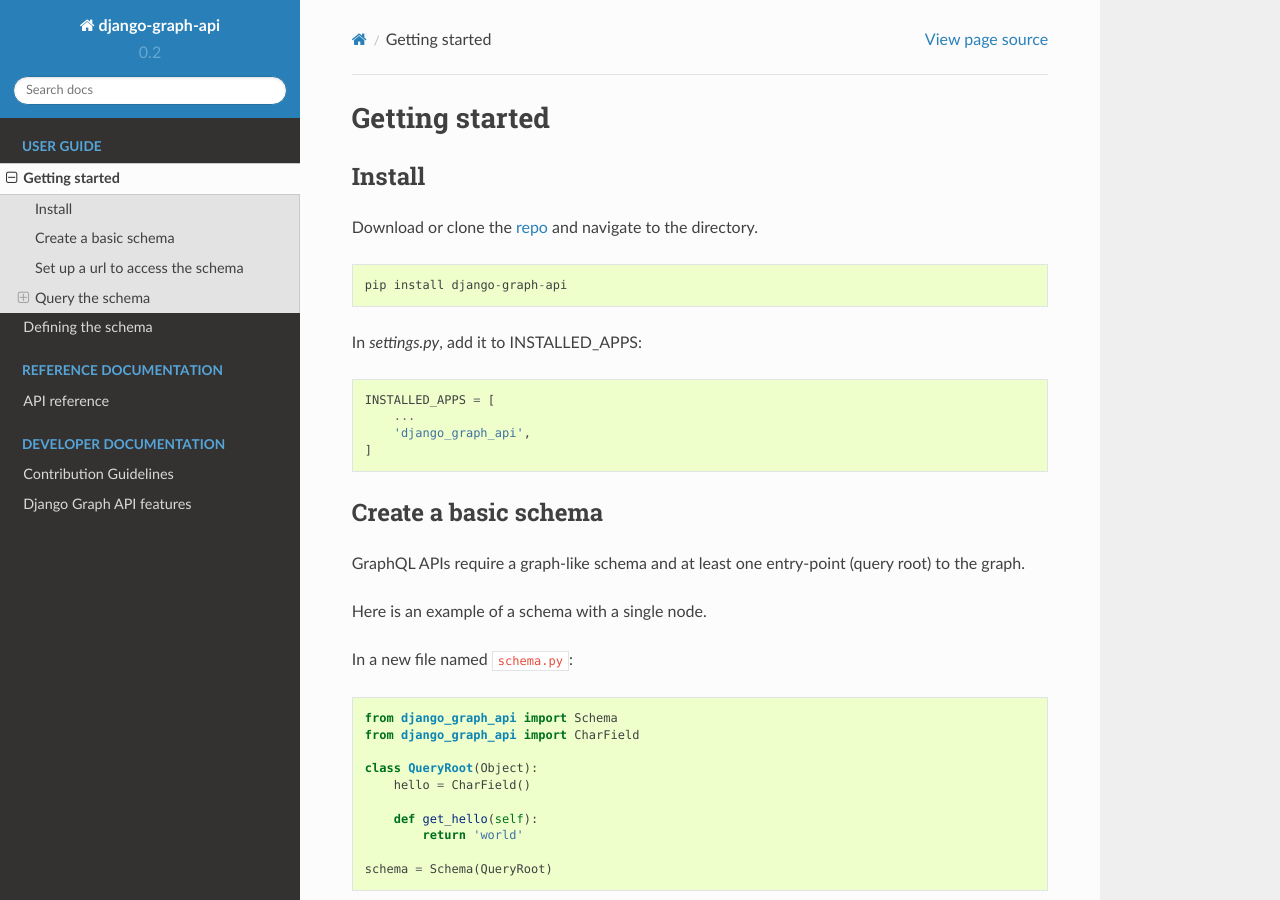
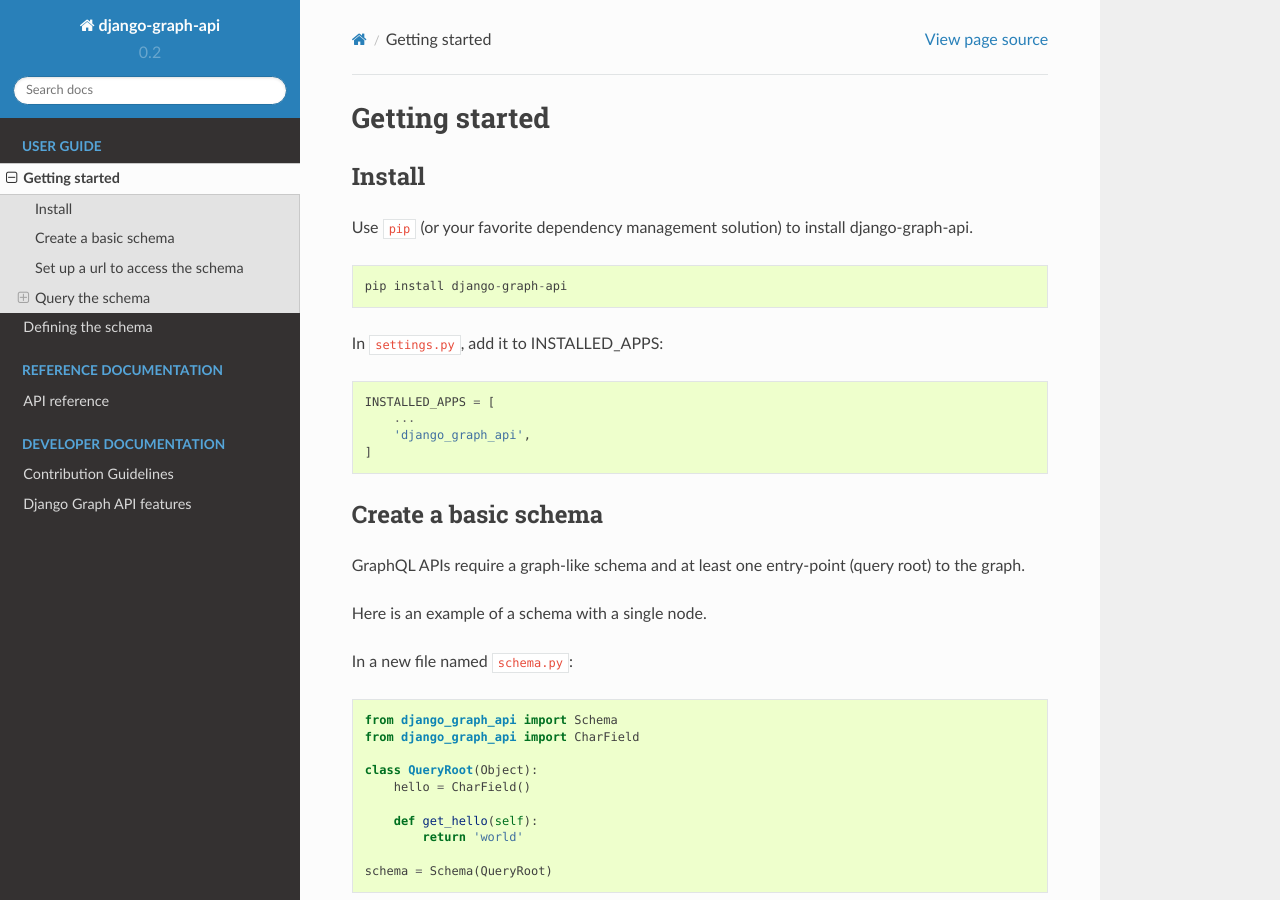
Before and after one commit to django-graph-api/django-graph-api, a Sphinx documentation site: the page built from docs/getting_started.rst, in a window 1280 px wide and 900 px high. Built offline with Sphinx 7.4.7 and the Read the Docs theme 2.0.0, drawn with Linux system fonts in a browser that asks for light colours; some of the changed text lies outside the part shown.

Commit message:
Minor cleanups to docs

```diff
--- a/docs/getting_started.rst
+++ b/docs/getting_started.rst
@@ -4,14 +4,14 @@
 Install
 -------
 
-Download or clone the repo_ and navigate to the directory.
+Use ``pip`` (or your favorite dependency management solution) to install django-graph-api.
 ::
 
     pip install django-graph-api
 
 .. _repo: https://github.com/melinath/django-graph-api
 
-In `settings.py`, add it to INSTALLED_APPS:
+In ``settings.py``, add it to INSTALLED_APPS:
 ::
 
    INSTALLED_APPS = [
```
Also changed, not shown: other parts of docs/getting_started.rst (+2 -4 lines), 1 other file.
